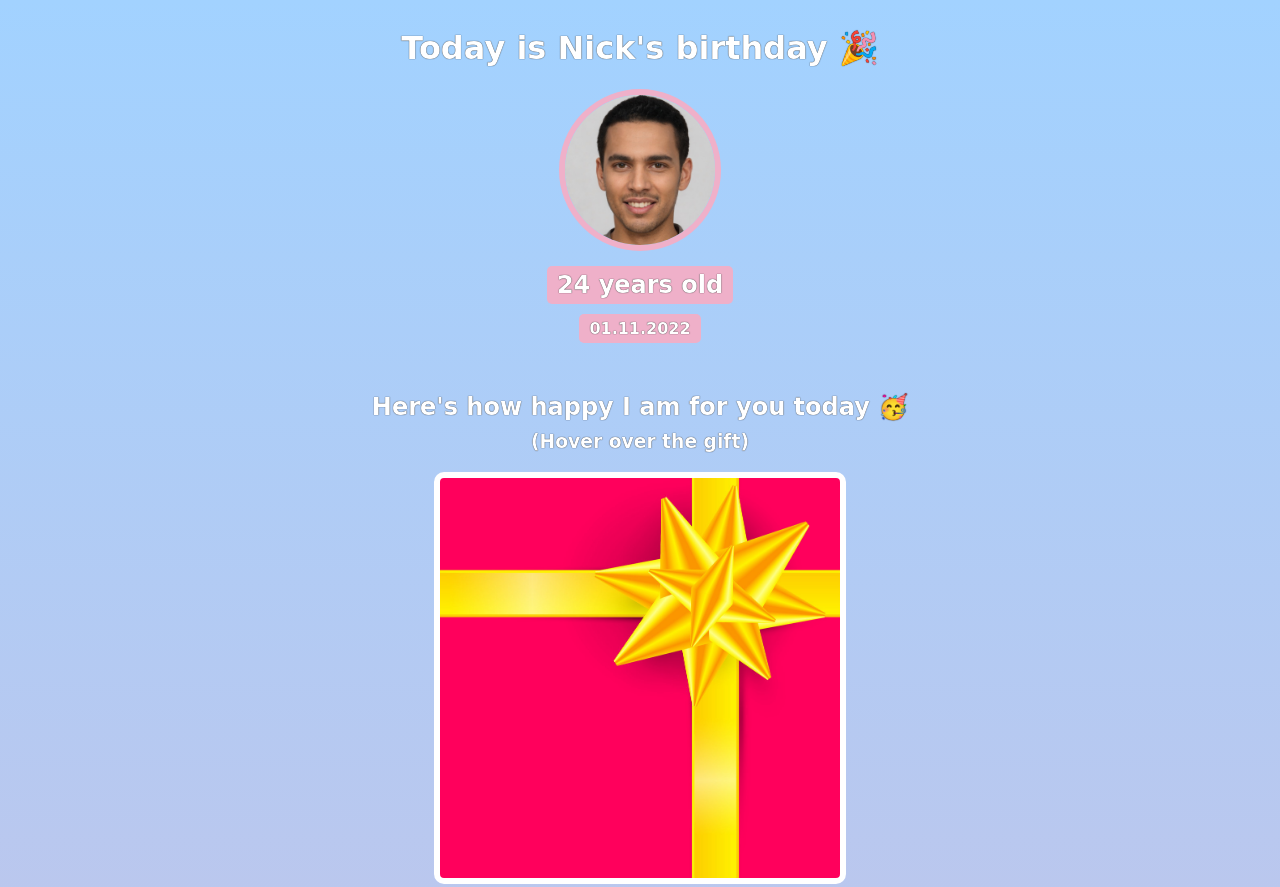
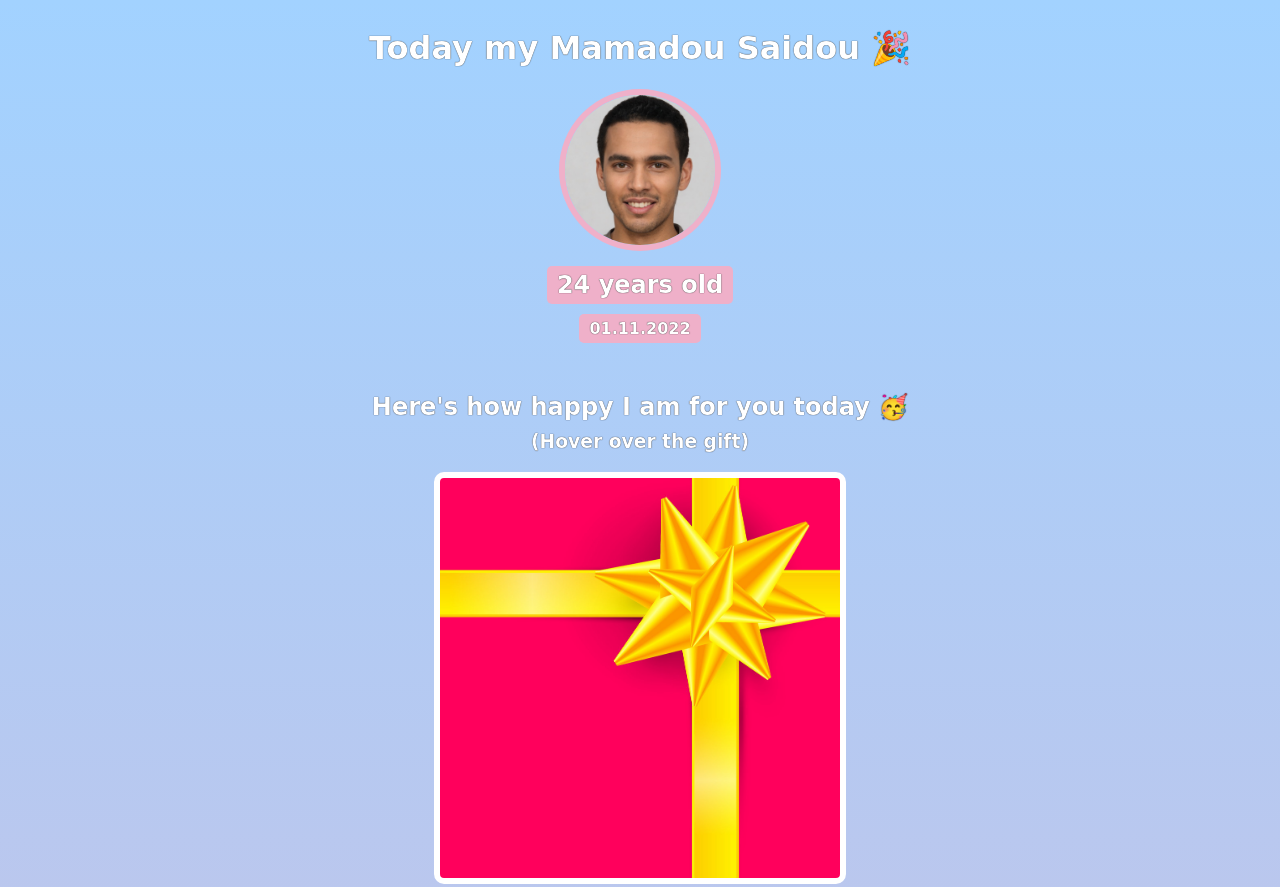
Before and after one commit to Saidoubalde/BirthDate, a website built with Vite: page index.html in a window 1280 px wide. Shown: the top 887 px of the page. Built offline with nearby package versions, Linux system fonts and the light colour scheme; a web font is replaced by a local one.

Commit message:
change the name

```diff
--- a/index.html
+++ b/index.html
@@ -7,7 +7,7 @@
     </head>
     <body>
         <div id="header">
-            <h1>Today is Nick's birthday 🎉</h1>
+            <h1>Today my Mamadou Saidou 🎉</h1>
             <img id="bff-img" src="images/nick.jpg">
             <h2 id="bday-age">24 years old</h2>
             <h4 id="bday-date">01.11.2022</h4>
```
Also changed, not shown: 1 other file.
